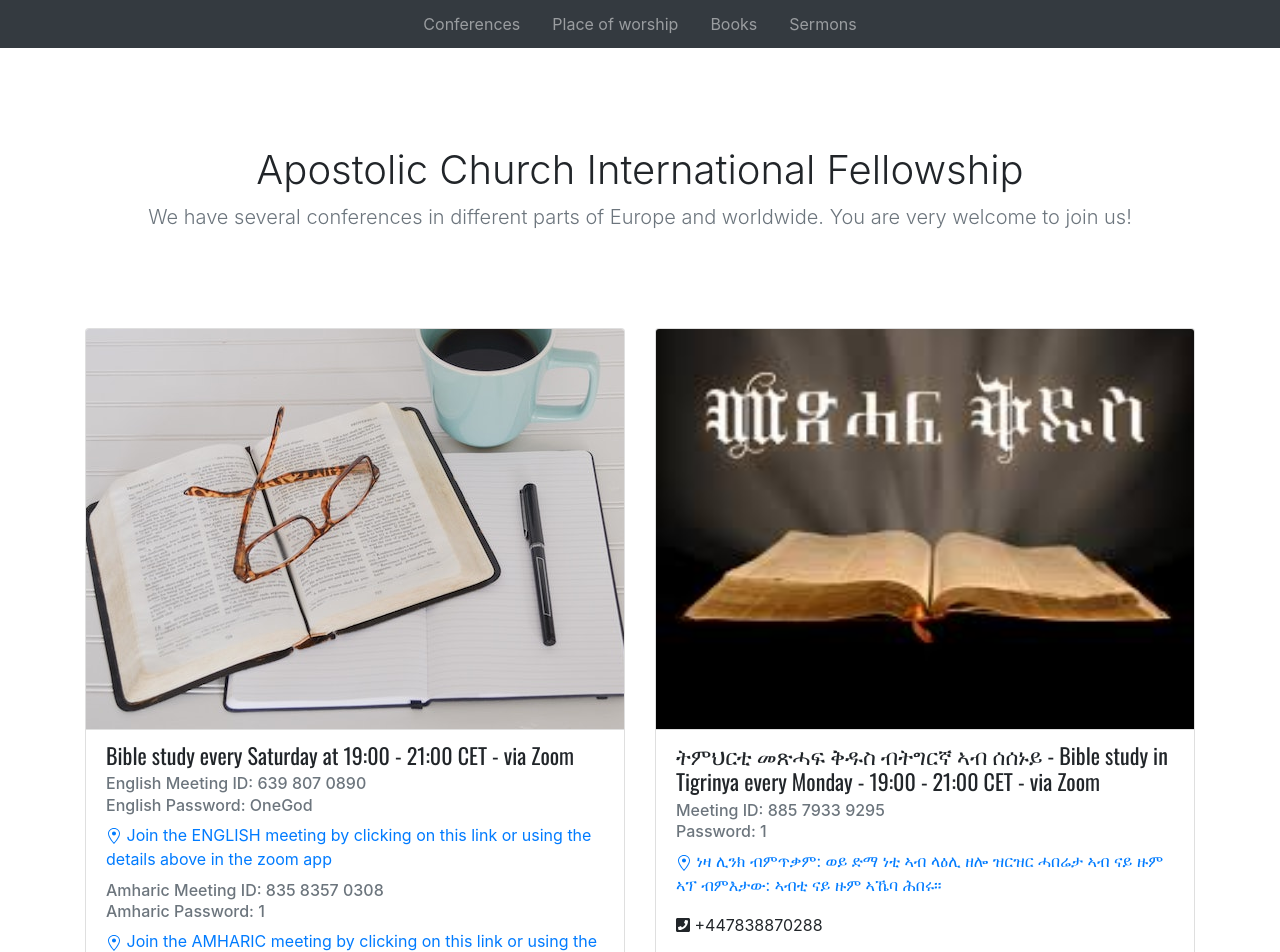
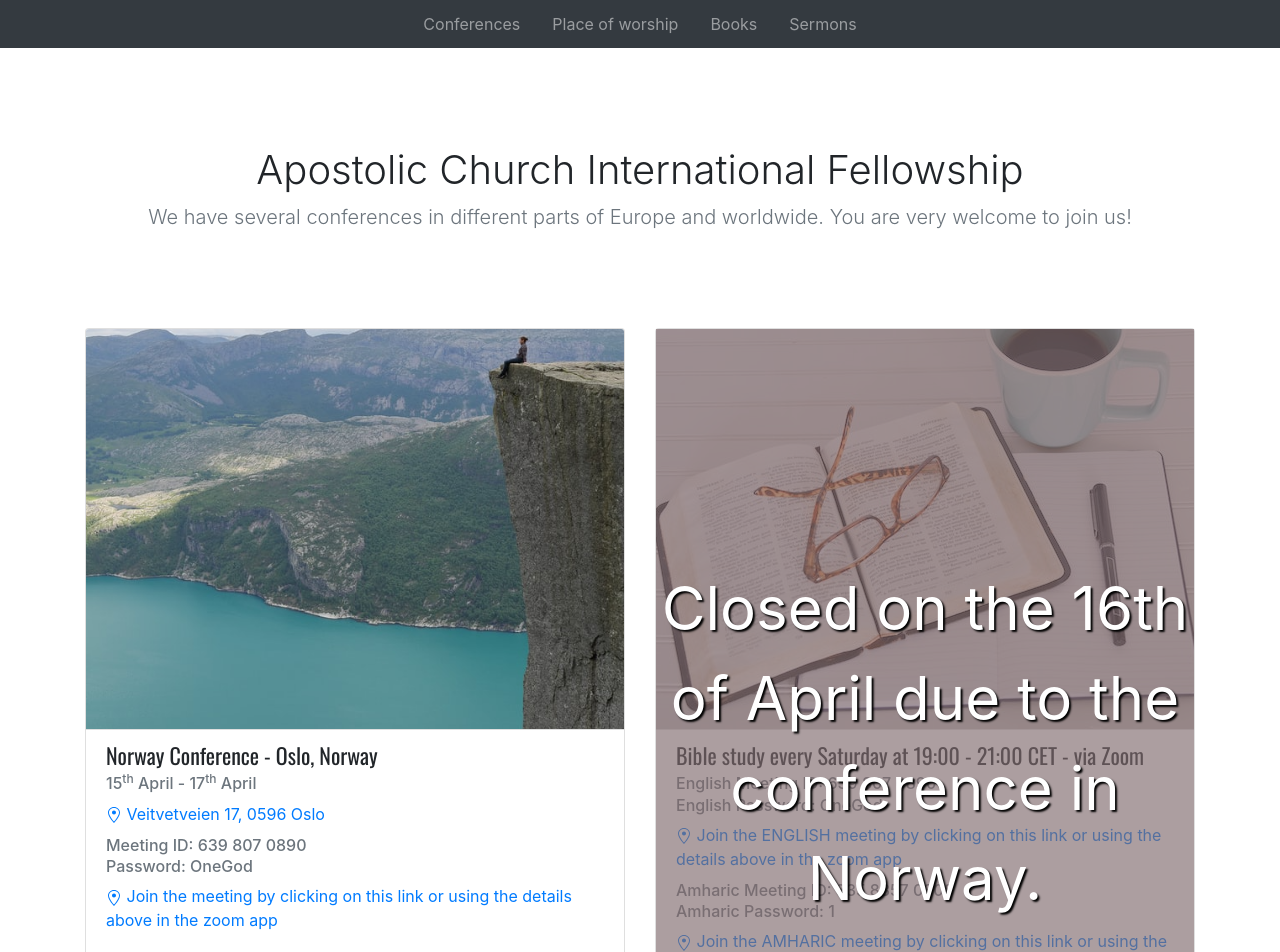
Before and after one commit to Haimanot1989/church, a React (Create React App) app: page / in a window 1280 px wide. Shown: the top 952 px of the page. Built offline with nearby package versions, Linux system fonts and the light colour scheme.

Commit message:
update conference

```diff
--- a/src/components/Cards.js
+++ b/src/components/Cards.js
@@ -20,11 +20,11 @@ const Cards = () => {
   return (
     <>
       <div className="card-deck mb-2">
+        <Card {...theLordsSupperNorway} />
         <OnlineMeetingCard {...europeBibleStudyOnZoom} />
-        <OnlineMeetingCard {...europeTigrinyaBibleStudyOnZoom} />
       </div>
       <div className="card-deck mb-2">
-        <Card {...theLordsSupperNorway} />
+        <OnlineMeetingCard {...europeTigrinyaBibleStudyOnZoom} />
         <Card {...theSevenChurchesTrip2022} />
       </div>
       <div className="card-deck mb-2">
--- a/src/components/data/conferences.json
+++ b/src/components/data/conferences.json
@@ -440,6 +440,21 @@
       "emails": ["haimif@yahoo.com"],
       "phoneNumbers": ["+4746377592"]
     },
+    "mainLocation": {
+      "map": "https://www.google.com/maps/place/Veitvetveien+17,+0596+Oslo/@59.9418245,10.8477527,17z/data=!3m1!4b1!4m5!3m4!1s0x46416fe77856b90b:0xc363d8b86699b9d!8m2!3d59.9418245!4d10.8499414",
+      "placeName": "Veitvetveien 17, 0596 Oslo"
+    },
+    "onlineLocation": {
+      "platformName": "Zoom",
+      "zoomInfo": {
+        "meetingId": "639 807 0890",
+        "meetingPassword": "OneGod",
+        "meetingLink": {
+          "map": "https://us02web.zoom.us/j/6398070890?pwd=MlZxZWcwR3I0d3R1MmhDN0syaUx0Zz09",
+          "placeName": "Join the meeting by clicking on this link or using the details above in the zoom app"
+        }
+      }
+    },
     "confSubtypes": [
       {
         "title": "Whole day program",
--- a/src/components/data/onlineMeetings.json
+++ b/src/components/data/onlineMeetings.json
@@ -235,8 +235,8 @@
       "emails": ["m.feyisa@gmx.net"],
       "phoneNumbers": ["+41 78 771 83 17"]
     },
-    "isCancelled": false,
-    "cancelledMessage": "Closed on the 19th, 26th of March and 2nd of April"
+    "isCancelled": true,
+    "cancelledMessage": "Closed on the 16th of April due to the conference in Norway."
   },
   "decemberConference2020": {
     "platformName": "Zoom",
```
